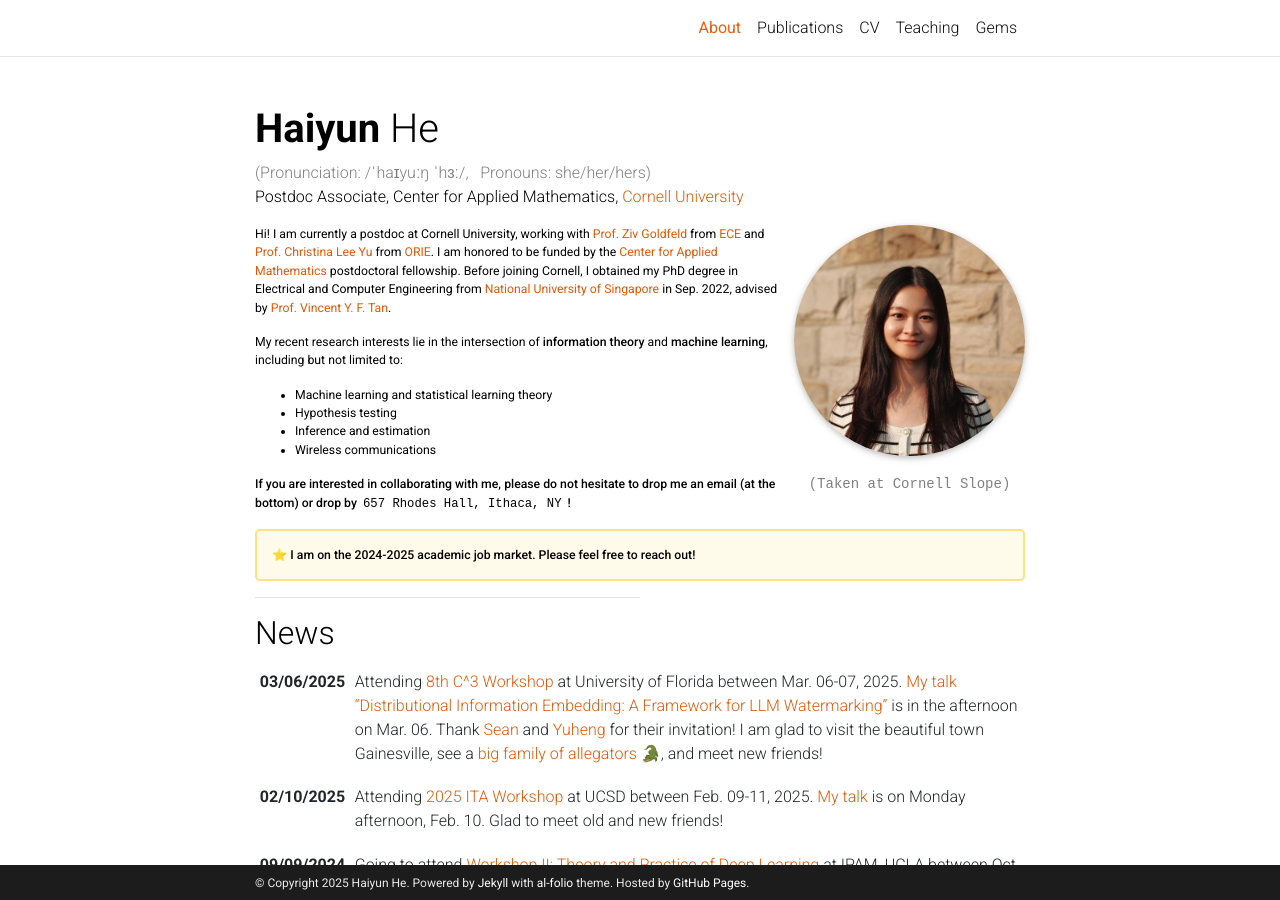
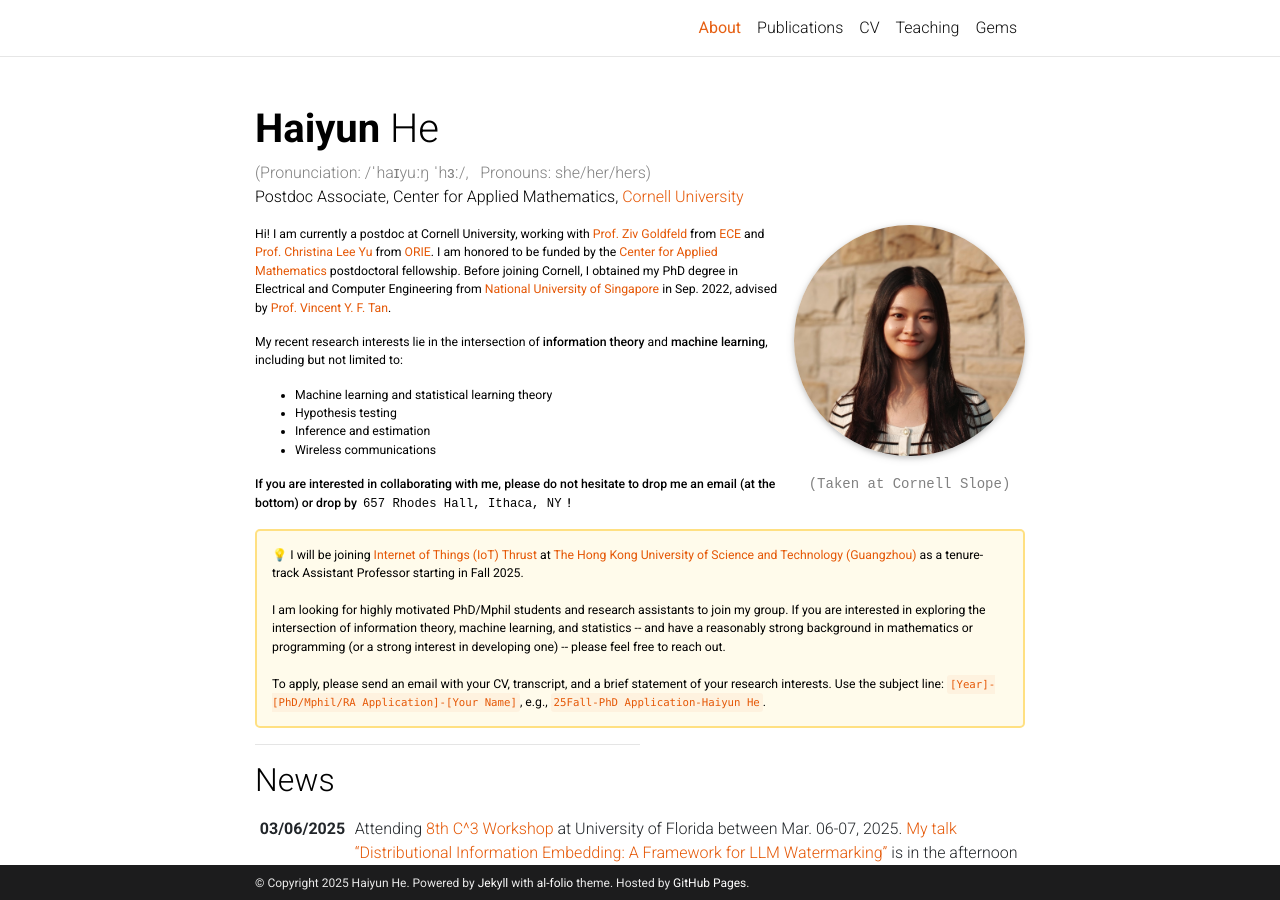
Before and after one commit to haiyun-he/haiyun-he.github.io, a Jekyll site: the page built from _pages/about.md, in a window 1280 px wide and 900 px high. Built offline with Jekyll 4.4.1, drawn with Linux system fonts in a browser that asks for light colours; emoji names are drawn with the system emoji font; comment, search, counter and statistics services are not loaded; a style sheet for code colours, icons or effects is not loaded.

Commit message:
Update about.md

```diff
--- a/_pages/about.md
+++ b/_pages/about.md
@@ -34,8 +34,12 @@ My recent research interests lie in the intersection of **information theory** a
 
 
 <div style="background-color: #FFFBEB; padding: 15px; border: 2px solid #FFE082; border-radius: 5px;">
-  <strong>⭐ I am on the 2024-2025 academic job market. Please feel free to reach out!
-  </strong>
+  💡 I will be joining <a href="https://www.hkust-gz.edu.cn/academics/hubs-and-thrust-areas/information-hub/internet-of-things/">Internet of Things (IoT) Thrust</a> at
+  <a href="https://www.hkust-gz.edu.cn">The Hong Kong University of Science and Technology (Guangzhou)</a> as a tenure-track Assistant Professor starting in Fall 2025.
+  <br><br>
+  I am looking for highly motivated PhD/Mphil students and research assistants to join my group. If you are interested in exploring the intersection of information theory, machine learning, and statistics -- and have a reasonably strong background in mathematics or programming (or a strong interest in developing one) -- please feel free to reach out.
+  <br><br>
+  To apply, please send an email with your CV, transcript, and a brief statement of your research interests. Use the subject line: <code>[Year]-[PhD/Mphil/RA Application]-[Your Name]</code>, e.g., <code>25Fall-PhD Application-Haiyun He</code>.
 </div>
 
 <!-- Write your biography here. Tell the world about yourself. Link to your favorite [subreddit](http://reddit.com). You can put a picture in, too. The code is already in, just name your picture `prof_pic.jpg` and put it in the `img/` folder.
```
